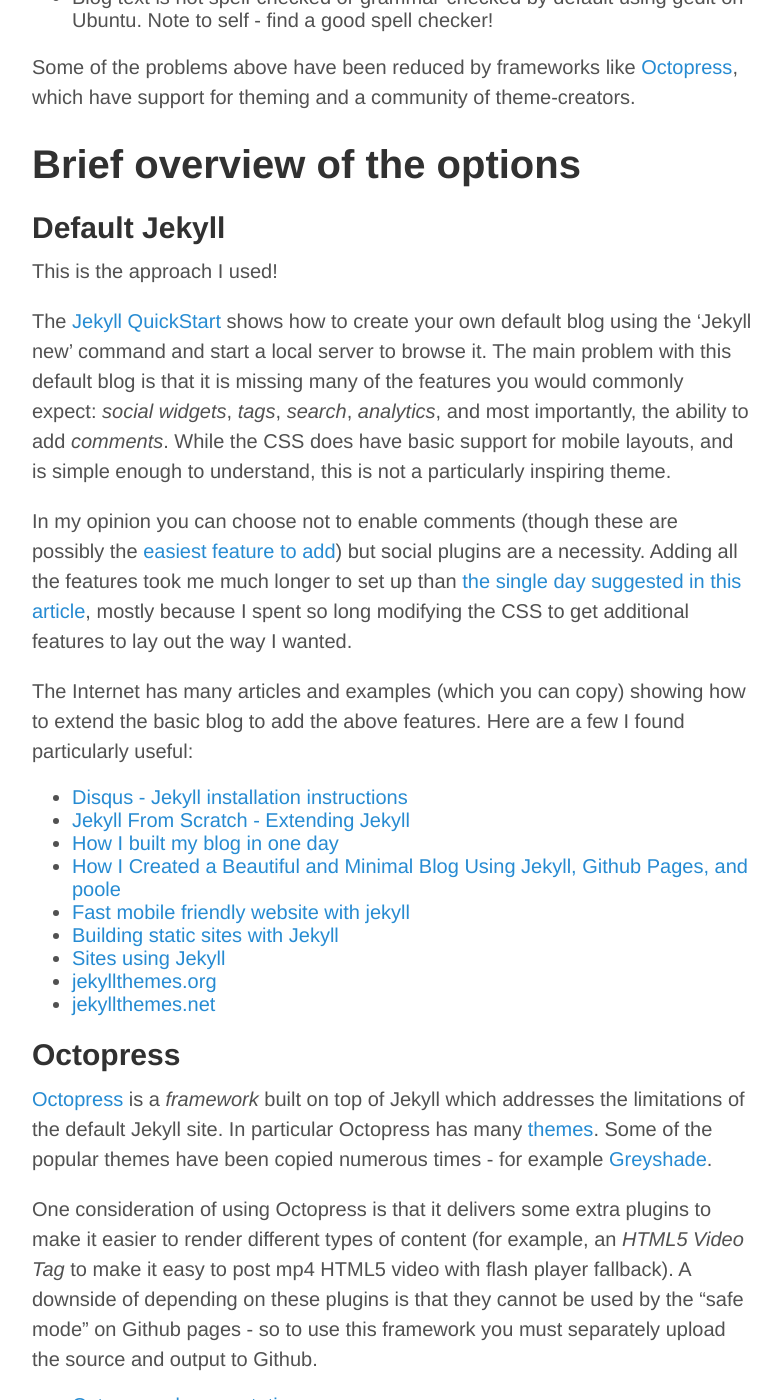
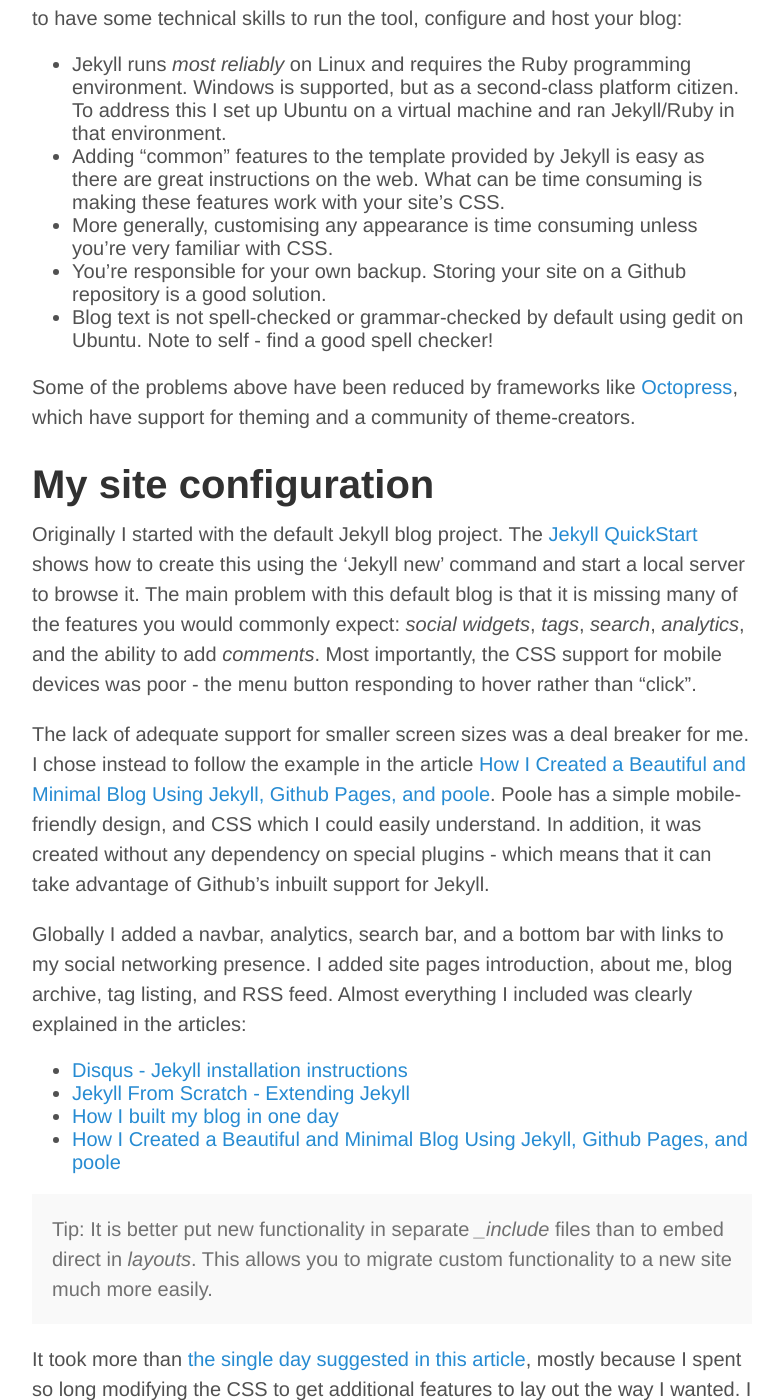
Before and after one commit to hamishwillee/hamishwillee.github.io, a Jekyll site: the page built from _posts/2014-06-03-welcome-to-my-jekyll-blog.markdown, in a window 1280 px wide and 1400 px high, scrolled down 2257 px. Shown: the whole window, without its empty margins (248-1029 px from the left). Built offline with Jekyll 4.4.1, drawn with Linux system fonts in a browser that asks for light colours; comment, search, counter and statistics services are not loaded; some of the changed text lies outside the part shown.

Commit message:
update blog post

```diff
--- a/_posts/2014-06-03-welcome-to-my-jekyll-blog.markdown
+++ b/_posts/2014-06-03-welcome-to-my-jekyll-blog.markdown
@@ -12,17 +12,21 @@
 
 For those that are interested, this post provides a brief overview of Jekyll, my blog, and other Jekyll-based blogging frameworks.
 
+<div class="message">Note: The only really <i>clever</i> things I did (i.e. not covered by other articles on the Internet) were to add a new form of tagging, better management for drafts, along with a link in the site bar for raising bugs. I'll discuss those in separate blogs.</div>
+
 <img alt="Jekyll official logo" src="http://jekyllrb.com/img/logo-2x.png" />
 
 # What is Jekyll?
 [Jekyll](http://jekyllrb.com/) is an open-source static HTML generator tool which builds static HTML pages from plain text files written in wiki syntax ([Markdown](http://daringfireball.net/projects/markdown/) or [Textile](http://textile.sitemonks.com/)). The content, structure and appearance of the site can be controlled using the [Liquid](http://docs.shopify.com/themes/liquid-basics) templating language, along with HTML and CSS. The tool also has support for various types of plugins, which can further customise the behaviour and output of the generated content.
 
-While Jekyll can be used for generating any sort of HTML site, it does have features specifically to support blogging, and comes with an "vanilla" blog project.
+While Jekyll can be used for generating any sort of HTML site, it does have features specifically to support blogging, and comes with a default blog project.
 
 
-# Why a Jekyll blog?
+# Is Jekyll for me?
 
-Common reasons given by bloggers for using Jekyll are listed below:
+What I really like about Jekyll is that you write your content in wiki sytnax. This is easier to format than HTML, and results in more predictable output than WYSIWYG editors. The biggest benefit is that with limited (but adequate) style options, authors tend to concentrate on the conent and structure.
+
+Other common reasons given by bloggers for using Jekyll are listed below:
 
 * Output is "static HTML", which means that it is lightweight and can be hosted anywhere: Github, DropBox, or even a USB stick (unlike WordPress, which is an application running on top of an operating system).
 * Posts/pages can be written in Markdown, which is much easier to write, preview and maintain than HTML.
@@ -30,6 +34,7 @@
 * The site output can be hosted on Github pages for free. Support for Jekyll is "baked into" Github pages so that source stored in the correct location is automatically converted by Jekyll in a "safe mode" (with limited plugins). A project that requires unsupported plugins can be hosted anywhere and then the generated output can be copied to the Github pages.
 * The site layout and appearance is completely up to the developer. This is a two-edge sword - you *will* spend ages playing around with the CSS to get it to look right. On the other hand, you will get it to look right, and on all browsers and devices!
 * Generally speaking, the files used for posts contain only markup (not style). This means that you can change your "Theme" without having to go back and update any of your content.
+
 
 Having created my blog I'd say that the biggest disadvantage is that you do need to have some technical skills to run the tool, configure and host your blog:
 
@@ -41,32 +46,28 @@
 
 Some of the problems above have been reduced by frameworks like [Octopress](http://octopress.org/), which have support for theming and a community of theme-creators.
 
-# Brief overview of the options
 
+# My site configuration
 
-## Default Jekyll
+Originally I started with the default Jekyll blog project. The [Jekyll QuickStart](http://jekyllrb.com/docs/quickstart/) shows how to create this using the 'Jekyll new' command and start a local server to browse it. The main problem with this default blog is that it is missing many of the features you would commonly expect: *social widgets*, *tags*, *search*, *analytics*, and the ability to add *comments*. Most importantly, the CSS support for mobile devices was poor - the menu button responding to hover rather than "click".
 
-This is the approach I used!
+The lack of adequate support for smaller screen sizes was a deal breaker for me. I chose instead to follow the example in the article [How I Created a Beautiful and Minimal Blog Using Jekyll, Github Pages, and poole](http://joshualande.com/jekyll-github-pages-poole/). Poole has a simple mobile-friendly design, and CSS which I could easily understand. In addition, it was created without any dependency on special plugins - which means that it can take advantage of Github's inbuilt support for Jekyll.
 
-The [Jekyll QuickStart](http://jekyllrb.com/docs/quickstart/) shows how to create your own default blog using the 'Jekyll new' command and start a local server to browse it.
-The main problem with this default blog is that it is missing many of the features you would commonly expect: *social widgets*, *tags*, *search*, *analytics*, and most importantly, the ability to add *comments*. While the CSS does have basic support for mobile layouts, and is simple enough to understand, this is not a particularly inspiring theme.
-
-In my opinion you can choose not to enable comments (though these are possibly the [easiest feature to add](http://help.disqus.com/customer/portal/articles/472138-jekyll-installation-instructions)) but social plugins are a necessity. Adding all the features took me much longer to set up than [the single day suggested in this article](http://erjjones.github.io/blog/How-I-built-my-blog-in-one-day/), mostly because I spent so long modifying the CSS to get additional features to lay out the way I wanted.
-
- The Internet has many articles and examples (which you can copy) showing how to extend the basic blog to add the above features. Here are a few I found particularly useful:
+Globally I added a navbar, analytics, search bar, and a bottom bar with links to my social networking presence. I added site pages introduction, about me, blog archive, tag listing, and RSS feed. Almost everything I included was clearly explained in the articles:
 
 * [Disqus - Jekyll installation instructions](http://help.disqus.com/customer/portal/articles/472138-jekyll-installation-instructions)
 * [Jekyll From Scratch - Extending Jekyll](http://pixelcog.com/blog/2013/jekyll-from-scratch-extending-jekyll/)
 * [How I built my blog in one day](http://erjjones.github.io/blog/How-I-built-my-blog-in-one-day/)
 * [How I Created a Beautiful and Minimal Blog Using Jekyll, Github Pages, and poole](http://joshualande.com/jekyll-github-pages-poole/)
-* [Fast mobile friendly website with jekyll](http://nicolashery.com/fast-mobile-friendly-website-with-jekyll)
-* [Building static sites with Jekyll](http://code.tutsplus.com/articles/building-static-sites-with-jekyll--net-22211)
-* [Sites using Jekyll](http://jekyllrb.com/docs/sites/)
-* [jekyllthemes.org](http://jekyllthemes.org/)
-* [jekyllthemes.net](https://www.jekyllthemes.net/)
+
+<div class="message">Tip: It is better put new functionality in separate <i>_include</i> files than to embed direct in <i>layouts</i>. This allows you to migrate custom functionality to a new site much more easily.</div>
+
+It took more than [the single day suggested in this article](http://erjjones.github.io/blog/How-I-built-my-blog-in-one-day/), mostly because I spent so long modifying the CSS to get additional features to lay out the way I wanted. I am very happy with the results!
 
 
-## Octopress
+# Other options: Octopress and the Jekyll Bootstrap
+
+The [Jekyll Bootstrap](http://jekyllbootstrap.com/) also addresses many of the problems of the default Jekyll site. In summary, it provides a configurable integration with the above features and services. It also uses the popular (mobile friendly!) Twitter Bootstrap as the theme, and supports the ability to easily change to another theme. Unfortunately this framework is no longer being maintained - its author has written his own static HTML generator :-0.
 
 [Octopress](http://octopress.org/) is a *framework* built on top of Jekyll which addresses the limitations of the default Jekyll site. In particular Octopress has many [themes](https://github.com/imathis/octopress/wiki/3rd-Party-Octopress-Themes). Some of the popular themes have been copied numerous times - for example [Greyshade](https://github.com/shashankmehta/greyshade/wiki/Sites-using-Greyshade).
 
@@ -78,14 +79,19 @@
 * [3rd Party Octopress Themes](https://github.com/imathis/octopress/wiki/3rd-Party-Octopress-Themes)
 * [Octopress Themes](http://octopressthemes.com/) - octopressthemes.com
 
-## Jekyll Bootstrap
 
-The [Jekyll Bootstrap](http://jekyllbootstrap.com/) also addresses many of the problems of the default Jekyll site. In summary, it provides a configurable integration with the above features and services. It also uses the popular (mobile friendly!) Twitter Bootstrap as the theme, and supports the ability to easily change to another theme.
+Of course there are lots of other sites and articles to learn from (or copy). A last few useful links I found are:
 
-Unfortunately this framework is no longer being maintained - its author has written his own static HTML generator :-0.
+* [Fast mobile friendly website with jekyll](http://nicolashery.com/fast-mobile-friendly-website-with-jekyll)
+* [Building static sites with Jekyll](http://code.tutsplus.com/articles/building-static-sites-with-jekyll--net-22211)
+* [Sites using Jekyll](http://jekyllrb.com/docs/sites/)
+* [jekyllthemes.org](http://jekyllthemes.org/)
+* [jekyllthemes.net](https://www.jekyllthemes.net/)
+
+
 
 # Summary
 
 Jekyll makes a pretty basic blogging system out of the box, with the addition of other desirable features being easy but time consuming. Users who just want to get started blogging should consider avoiding the default Jekyll example, and instead copy and existing blog with the desired features, or use a *framework* like [Octopress](http://octopress.org/) which provides a more complete and configurable blogging site.
 
-I could have saved myself a lot of time by using Octopress or copying a more complete site. No regrets - I learned a lot and had some fun.
+I could have saved myself a lot of time by using Octopress or copying a more complete site rather than starting with the default project (before I moved to Poole). No regrets - I learned a lot and had some fun.
```
